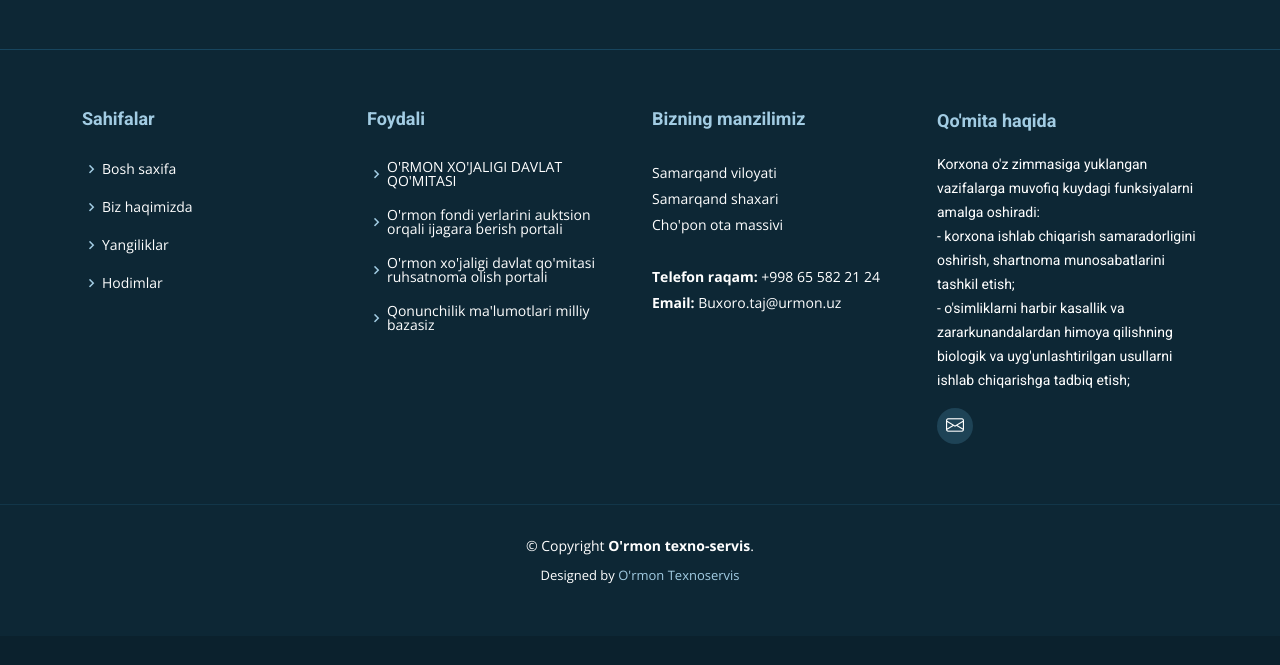
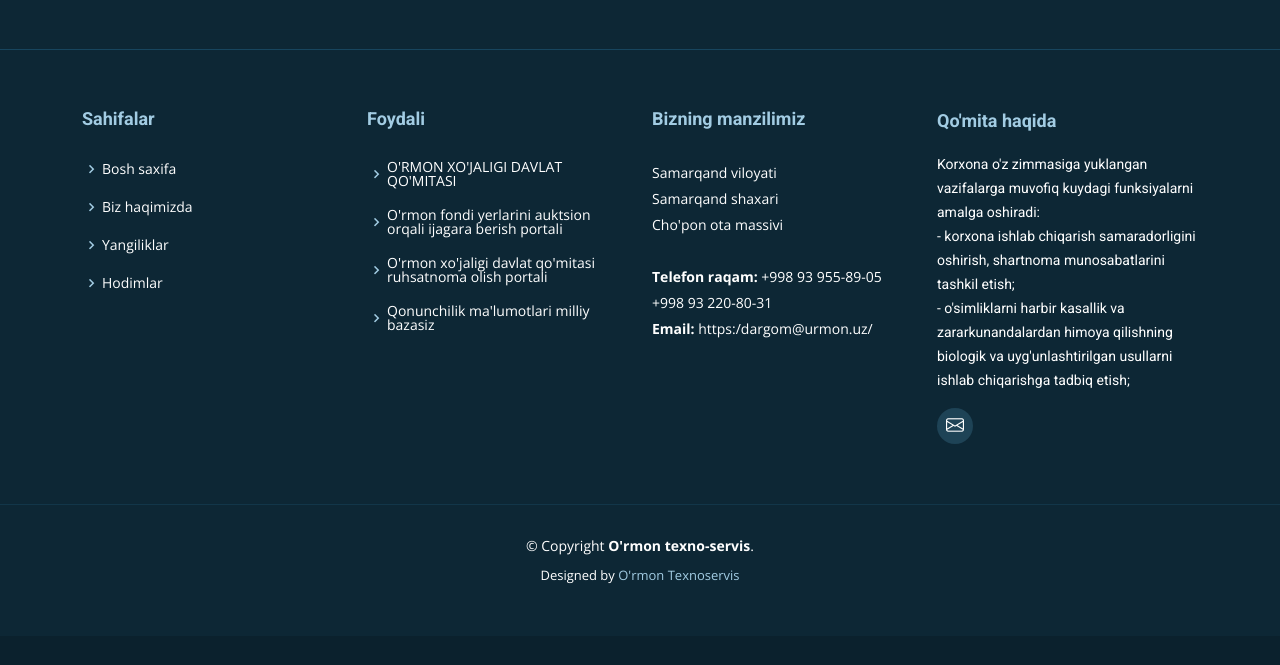
Before and after one commit to Sanjar1996/Dargom, a Django app: page / in a window 1280 px wide. Shown: the part 1366-2031 px from the top of the page. Run offline with Django 3.2, Linux system fonts and the light colour scheme; data that the repository does not hold is empty; some libraries are stand-ins or nearby versions.

Commit message:
Update base.html

```diff
--- a/src/templates/base.html
+++ b/src/templates/base.html
@@ -92,8 +92,8 @@
               Samarqand viloyati <br>
               Samarqand shaxari<br>
               Cho'pon ota massivi <br><br>
-              <strong>Telefon raqam:</strong> +998 65 582 21 24<br>
-              <strong>Email:</strong> Buxoro.taj@urmon.uz<br>
+              <strong>Telefon raqam:</strong> +998 93 955-89-05<br> +998 93 220-80-31<br>
+              <strong>Email:</strong> https:/dargom@urmon.uz/<br>
             </p>
 
           </div>
@@ -105,7 +105,7 @@
             - o'simliklarni harbir kasallik va zararkunandalardan himoya qilishning biologik va uyg'unlashtirilgan usullarni ishlab chiqarishga tadbiq etish;
             </p>
             <div class="social-links mt-3">
-              <a href="https://Buxoro.taj@urmon.uz/" class="email"><i class="bi bi-envelope"></i></a>
+              <a href="https:/dargom@urmon.uz/" class="email"><i class="bi bi-envelope"></i></a>
             </div>
           </div>
 
```
